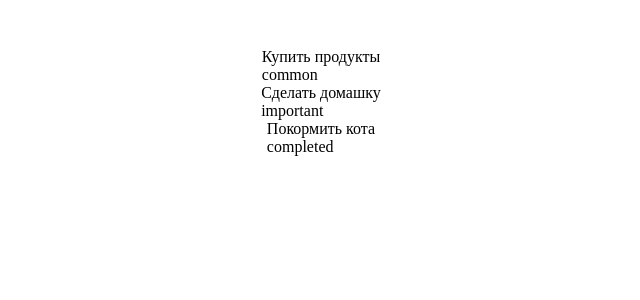
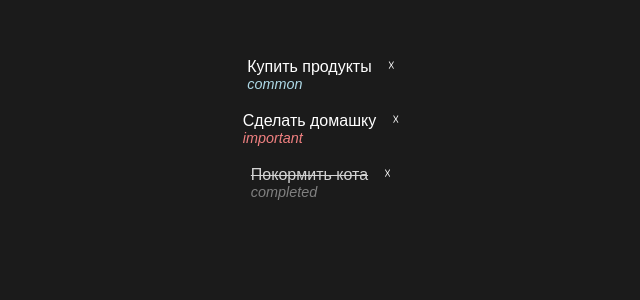
Before and after one commit to suffergram/angular-todo-app, an Angular app: page / in a window 1280 px wide. Shown: the top 300 px of the page, without its empty margins (319-959 px from the left). Built offline with nearby package versions, Linux system fonts and the light colour scheme.

Commit message:
added task component styling

```diff
--- a/src/app/app.component.html
+++ b/src/app/app.component.html
@@ -1,5 +1,3 @@
 <main class="main">
-  <div *ngFor="let task of tasks">
-    <app-task [task]="task" />
-  </div>
+  <app-task *ngFor="let task of manageListService.tasks" [task]="task" />
 </main>
--- a/src/app/app.component.ts
+++ b/src/app/app.component.ts
@@ -2,7 +2,7 @@ import { Component } from '@angular/core';
 import { RouterOutlet } from '@angular/router';
 import { TaskComponent } from './modules/task/task.component';
 import { NgFor } from '@angular/common';
-import { tasks } from './tasks';
+import { ManageListService } from './manage-list.service';
 
 @Component({
   selector: 'app-root',
@@ -12,5 +12,5 @@ import { tasks } from './tasks';
   styleUrl: './app.component.scss',
 })
 export class AppComponent {
-  public tasks = tasks;
+  constructor(public manageListService: ManageListService) {}
 }
--- a/src/app/manage-list.service.ts
+++ b/src/app/manage-list.service.ts
@@ -1,5 +1,4 @@
 import { Injectable } from '@angular/core';
-import { tasks } from './tasks';
 import { Task } from '../types/task';
 import { Status } from '../types/status';
 
@@ -9,21 +8,33 @@ import { Status } from '../types/status';
 export class ManageListService {
   constructor() {}
 
-  tasks: Task[] = tasks;
+  public tasks: Task[] = [
+    {
+      id: 0,
+      title: 'Купить продукты',
+      status: Status.Common,
+    },
+    {
+      id: 1,
+      title: 'Сделать домашку',
+      status: Status.Important,
+    },
+    {
+      id: 2,
+      title: 'Покормить кота',
+      status: Status.Completed,
+    },
+  ];
 
-  getTasks() {
-    return this.tasks;
-  }
-
-  addTask(title: string, status: Status) {
+  public addTask(title: string, status: Status) {
     this.tasks = [...this.tasks, { id: this.tasks.length, title, status }];
   }
 
-  removeTask(id: number) {
+  public removeTask(id: number) {
     this.tasks = this.tasks.filter((item) => item.id !== id);
   }
 
-  changeStatus(id: number, status: Status) {
+  public changeStatus(id: number, status: Status) {
     this.tasks = this.tasks.map((item) => {
       if (item.id === id) item.status = status;
       return item;
--- a/src/app/modules/task/task.component.html
+++ b/src/app/modules/task/task.component.html
@@ -1,4 +1,7 @@
-<li class="task">
-  <p>{{ task.title }}</p>
-  <p>{{ task.status }}</p>
+<li [class]="['task', task.status]">
+  <div>
+    <p class="title">{{ task.title }}</p>
+    <p class="status">{{ task.status }}</p>
+  </div>
+  <button (click)="manageListService.removeTask(task.id)">☓</button>
 </li>
--- a/src/app/modules/task/task.component.scss
+++ b/src/app/modules/task/task.component.scss
@@ -1,7 +1,54 @@
 .task {
   list-style-type: none;
+  position: relative;
+  padding: 10px;
+  border-radius: 0.5rem;
+  display: flex;
+  align-items: flex-start;
+  gap: 1rem;
+  cursor: default;
+
+  &:hover {
+    background-color: rgba(255, 255, 255, 0.1);
+  }
 
   p {
     margin: 0;
   }
+
+  .status {
+    font-size: 0.9em;
+    font-style: italic;
+  }
+
+  button {
+    border: none;
+    background-color: transparent;
+    color: #ffffff;
+    padding: 0;
+    cursor: pointer;
+  }
 }
+
+.common {
+  .status {
+    color: lightblue;
+  }
+}
+
+.important {
+  .status {
+    color: lightcoral;
+  }
+}
+
+.completed {
+  .title {
+    text-decoration: line-through;
+    color: lightgray;
+  }
+
+  .status {
+    color: gray;
+  }
+}
--- a/src/app/modules/task/task.component.ts
+++ b/src/app/modules/task/task.component.ts
@@ -1,6 +1,6 @@
 import { Component, Input } from '@angular/core';
-import { Status } from '../../../types/status';
 import { Task } from '../../../types/task';
+import { ManageListService } from '../../manage-list.service';
 
 @Component({
   selector: 'app-task',
@@ -10,6 +10,8 @@ import { Task } from '../../../types/task';
   styleUrl: './task.component.scss',
 })
 export class TaskComponent {
+  constructor(public manageListService: ManageListService) {}
+
   @Input()
   task!: Task;
 }
--- a/src/app/tasks.ts
+++ /dev/null
@@ -1,20 +0,0 @@
-import { Task } from '../types/task';
-import { Status } from '../types/status';
-
-export const tasks: Task[] = [
-  {
-    id: 0,
-    title: 'Купить продукты',
-    status: Status.Common,
-  },
-  {
-    id: 1,
-    title: 'Сделать домашку',
-    status: Status.Important,
-  },
-  {
-    id: 2,
-    title: 'Покормить кота',
-    status: Status.Completed,
-  },
-];
--- a/src/styles.scss
+++ b/src/styles.scss
@@ -1,4 +1,7 @@
 body {
+  font-family: Arial, Helvetica, sans-serif;
   margin: 0;
   padding: 0;
+  background-color: #1b1b1b;
+  color: #ffffff;
 }
```
